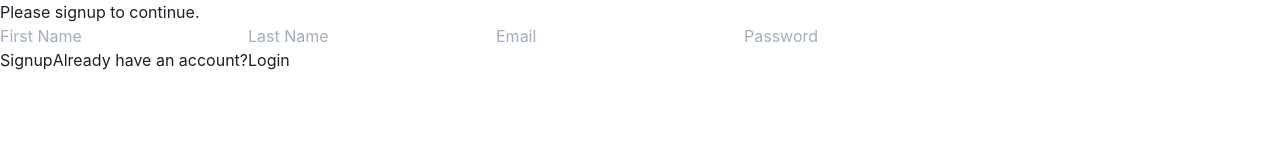
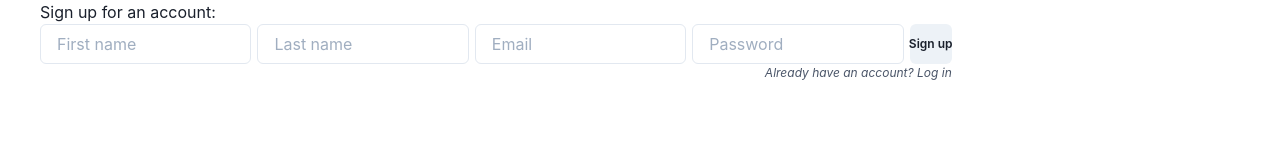
Before and after one commit to melanietai/hb-capstone-project-moviedate, a React (Create React App) app in the folder frontend/: page / in a window 1280 px wide. Both pictures are taken after a click on the link "Signup". Shown: the top 155 px of the page. Built offline with nearby package versions, Linux system fonts and the light colour scheme; no server answers.

Commit message:
Add style to Login and Logout components

```diff
--- a/frontend/src/components/Login.js
+++ b/frontend/src/components/Login.js
@@ -5,7 +5,10 @@ import {
   InputGroup,
   Input,
   InputRightAddon,
-  Button
+  Button,
+  Flex,
+  Text,
+  Spacer
 } from "@chakra-ui/react";
 
 const Login = (props) => {
@@ -62,18 +65,18 @@ const Login = (props) => {
 
   return (
     <>
-      <HStack spacing='24px'>
-        <Box>Log In: </Box>
-        <InputGroup size="sm">
+    <Box maxWidth="container.xl">
+      <Box px={10}>Log In: </Box>
+      <HStack px={10} spacing='12px'>
+        <InputGroup size="md">
           <Input  onChange={handleChange}
             type="email"
             name="email"
             value={login.email}
             placeholder="Enter Email"
           />
-          <InputRightAddon children='.com' />
         </InputGroup>
-        <InputGroup size="sm">
+        <InputGroup size="md">
           <Input onChange={handleChange}
             type="password"
             name="password"
@@ -81,36 +84,19 @@ const Login = (props) => {
             placeholder="Enter password"
           />
         </InputGroup>
-        <Button onClick={onLoginButtonClick} colorScheme="blue">Log in</Button>
+        <Button onClick={onLoginButtonClick} align="center" px="4" fontSize="xs" >Log in</Button>
       </HStack>
-      <Box>Log
-        Don't have an account?<a href="#" onClick={switchToSignup}>Signup</a>
+      <Box px={10}>
+        <Flex>
+          <Spacer />
+          <Text as="i" align="center" color="gray.600" fontSize="xs">
+            Dont't have an Account?  <a href="#" onClick={switchToSignup} align="center" px="4">Signup</a>
+          </Text>
+        </Flex>
       </Box>
+    </Box>
+
     </>
-
-
-
-
-      // <div className="login-wrapper">
-      //   <h2>Please login to continue.</h2>
-      //   <form className="login">
-      //     <input onChange={handleChange}
-      //       type="email"
-      //       name="email"
-      //       placeholder="Email"
-      //       value={login.email}
-      //       />
-      //     <input onChange={handleChange}
-      //       type="password"
-      //       name="password"
-      //       placeholder="Password"
-      //       value={login.password}
-      //       />
-      //     {/* <a href="#">Forget your password</a> */}
-      //     <button onClick={onLoginButtonClick}>Login</button>
-      //     Don't have an account?<a href="#" onClick={switchToSignup}>Signup</a>
-      //   </form>
-      // </div>
   )
 };
 
--- a/frontend/src/components/MovieScrollBar.js
+++ b/frontend/src/components/MovieScrollBar.js
@@ -41,7 +41,7 @@ const MovieScrollBar = ({ eventMovieList, addMovieButtonClick }) => {
                 ) : null}
               </TabList>
 
-              <TabPanels overflowY="scroll" maxHeight="90vh">
+              <TabPanels position="right" overflowY="scroll" maxHeight="90vh">
                 <TabPanel>
                   <PopularMovieCards addedMovieIds={movieIds} addMovieButtonClick={addMovieButtonClick} />
                 </TabPanel>
@@ -55,8 +55,6 @@ const MovieScrollBar = ({ eventMovieList, addMovieButtonClick }) => {
                 ) : (
                   null
                 )}
-                <TabPanel>
-                </TabPanel>
               </TabPanels>
             </Tabs>
           </Box>
--- a/frontend/src/components/Signup.js
+++ b/frontend/src/components/Signup.js
@@ -1,5 +1,14 @@
 import React, { useState } from 'react';
-
+import {
+  HStack,
+  Box,
+  InputGroup,
+  Input,
+  Button,
+  Flex,
+  Text,
+  Spacer
+} from "@chakra-ui/react";
 
 const Signup = (props) => {
   const[signup, setSignup] = useState({
@@ -52,37 +61,55 @@ const Signup = (props) => {
   };
 
   return (
-    <div className="signup-wrapper">
-      <h2>Please signup to continue.</h2>
-      <form className="signup">
-        <input onChange={handleChange}
+    <>
+    <Box maxWidth="container.xl">
+      <Box px={10}>Sign up for an account: </Box>
+      <HStack px={10} spacing='6px'>
+        <InputGroup size="md">
+          <Input  onChange={handleChange}
             type="text"
             name="fname"
-          placeholder="First Name"
             value={signup.fname}
+            placeholder="First name"
           />
-        <input onChange={handleChange}
+        </InputGroup>
+        <InputGroup size="md">
+          <Input onChange={handleChange}
             type="text"
             name="lname"
-          placeholder="Last Name"
             value={signup.lname}
+            placeholder="Last name"
           />
-        <input onChange={handleChange}
+        </InputGroup>
+        <InputGroup size="md">
+          <Input  onChange={handleChange}
             type="email"
             name="email"
+            value={signup.email}
             placeholder="Email"
-          value={signup.email}
           />
-        <input onChange={handleChange}
+        </InputGroup>
+        <InputGroup size="md">
+          <Input onChange={handleChange}
             type="password"
             name="password"
+            value={signup.password}
             placeholder="Password"
-          value={signup.password}
           />
-        <button onClick={onSignupButtonClick}>Signup</button>
-        Already have an account?<a href="#" onClick={switchToLogin}>Login</a>
-      </form>
-    </div>
+        </InputGroup>
+        <Button onClick={onSignupButtonClick} align="center" px="4" fontSize="xs">Sign up</Button>
+      </HStack>
+      <Box px={10}>
+        <Flex>
+          <Spacer />
+          <Text as="i" align="center" color="gray.600" fontSize="xs">
+          Already have an account?  <a href="#" onClick={switchToLogin} align="center" px="4">Log in</a>
+          </Text>
+        </Flex>
+      </Box>
+    </Box>
+
+    </>
   )
 };
 
--- a/frontend/src/pages/Home.js
+++ b/frontend/src/pages/Home.js
@@ -53,14 +53,14 @@ const Home = (props) => {
 
   return (
     <>
-      <Flex align="center" justify="center">
+      <Flex w="100%" align="center" justify="center">
         <Box flexDirection="column">
           <Box>
             {children}
           </Box>
           <Box>
             <Container maxWidth="container.xl">
-              <Flex maxWidth='max-content' alignItems='center'>
+              <Flex maxWidth="max-content" alignItems='center'>
                 <Box d="flex" align-items="center" py="20" flexDirection="row">
                   <Box mx="6">
                     <Heading as="h1" size="lg" color="blue">
```
Lines whose indentation alone changed are shown as unchanged.
